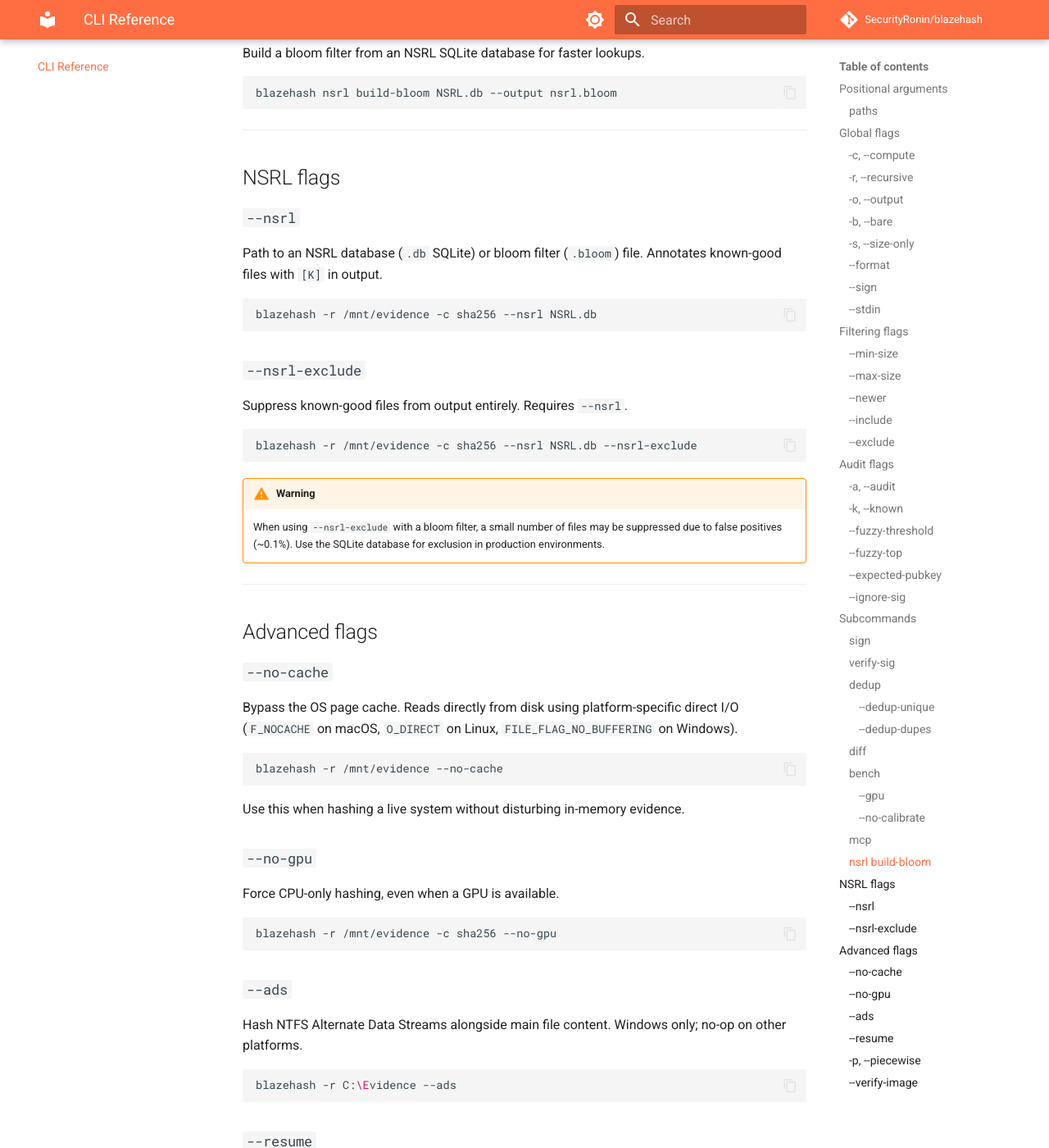
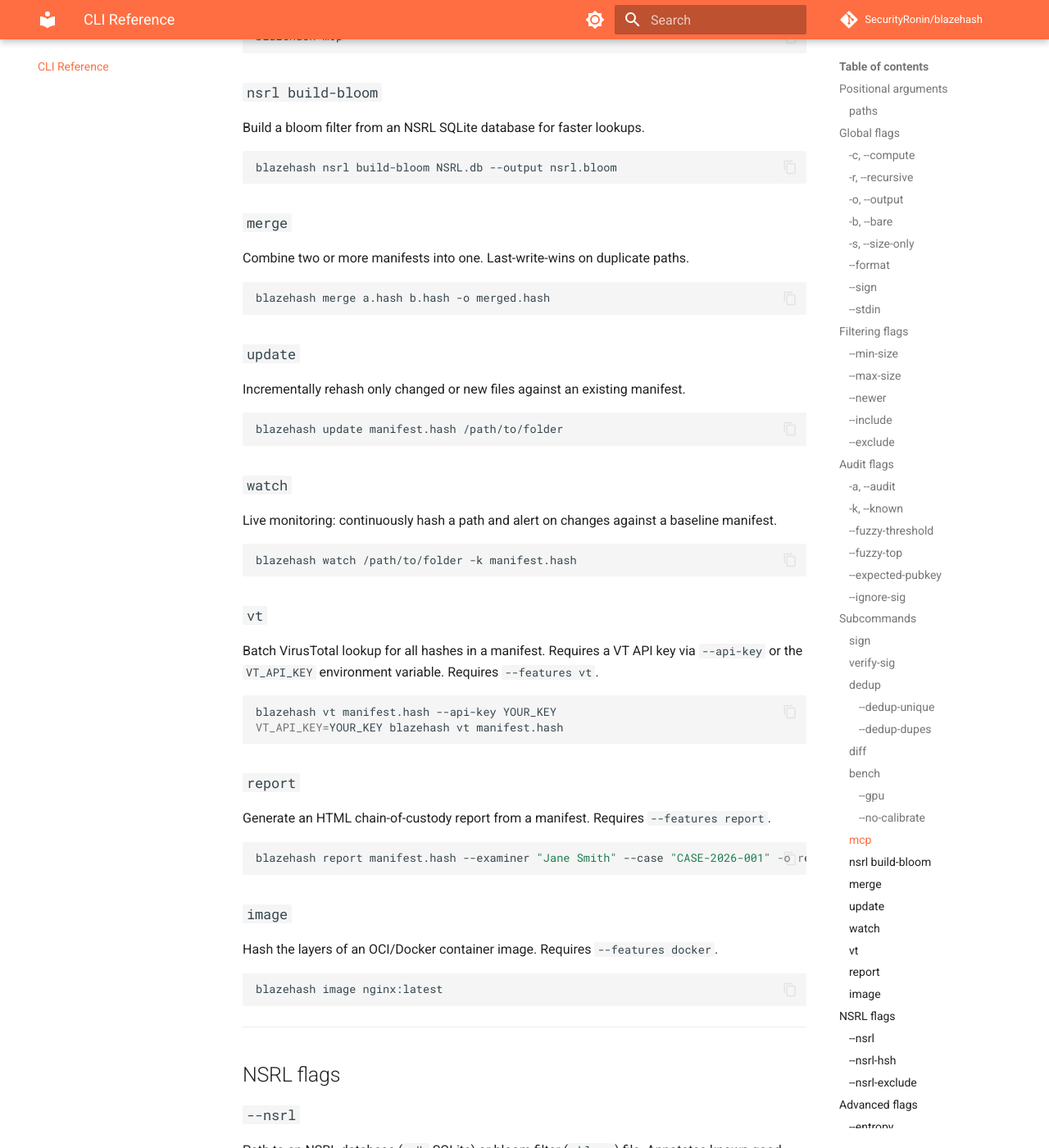
Before and after one commit to SecurityRonin/blazehash, an MkDocs documentation site: the page built from docs/cli-reference.md, in a window 1280 px wide and 1400 px high, scrolled down 6511 px. Shown: the whole window at 82% size. Built offline with MkDocs 1.6.1 and Material for MkDocs 9.7.7, drawn with Linux system fonts in a browser that asks for light colours; comment, search, counter and statistics services are not loaded; some of the changed text lies outside the part shown.

Commit message:
docs: document feature batch 2 subcommands and flags
Add merge, update, watch, vt, report, image subcommands; --entropy,
--nsrl-hsh, --yara flags; sqlite/parquet --format values; and an
Optional Features table to README and cli-reference.md.

Co-Authored-By: Claude Sonnet 4.6 <noreply@anthropic.com>

````diff
--- a/docs/cli-reference.md
+++ b/docs/cli-reference.md
@@ -78,6 +78,8 @@ blazehash -r /mnt/evidence --format dfxml -o report.xml
 | `csv` | Comma-separated values |
 | `json` | JSON array |
 | `jsonl` | Newline-delimited JSON (one object per line) |
+| `sqlite` | SQLite database (requires `--features nsrl`) |
+| `parquet` | Apache Parquet columnar file (requires `--features parquet-output`) |
 
 ### `--sign`
 
@@ -304,6 +306,55 @@ Build a bloom filter from an NSRL SQLite database for faster lookups.
 blazehash nsrl build-bloom NSRL.db --output nsrl.bloom
 ```
 
+### `merge`
+
+Combine two or more manifests into one. Last-write-wins on duplicate paths.
+
+```bash
+blazehash merge a.hash b.hash -o merged.hash
+```
+
+### `update`
+
+Incrementally rehash only changed or new files against an existing manifest.
+
+```bash
+blazehash update manifest.hash /path/to/folder
+```
+
+### `watch`
+
+Live monitoring: continuously hash a path and alert on changes against a baseline manifest.
+
+```bash
+blazehash watch /path/to/folder -k manifest.hash
+```
+
+### `vt`
+
+Batch VirusTotal lookup for all hashes in a manifest. Requires a VT API key via `--api-key` or the `VT_API_KEY` environment variable. Requires `--features vt`.
+
+```bash
+blazehash vt manifest.hash --api-key YOUR_KEY
+VT_API_KEY=YOUR_KEY blazehash vt manifest.hash
+```
+
+### `report`
+
+Generate an HTML chain-of-custody report from a manifest. Requires `--features report`.
+
+```bash
+blazehash report manifest.hash --examiner "Jane Smith" --case "CASE-2026-001" -o report.html
+```
+
+### `image`
+
+Hash the layers of an OCI/Docker container image. Requires `--features docker`.
+
+```bash
+blazehash image nginx:latest
+```
+
 ---
 
 ## NSRL flags
@@ -314,6 +365,14 @@ Path to an NSRL database (`.db` SQLite) or bloom filter (`.bloom`) file. Annotat
 
 ```bash
 blazehash -r /mnt/evidence -c sha256 --nsrl NSRL.db
+```
+
+### `--nsrl-hsh`
+
+Path to a NIST NSRL flat `.hsh` hashset file (alternative to the SQLite `--nsrl` database).
+
+```bash
+blazehash -r /mnt/evidence -c sha256 --nsrl-hsh NSRLFile.hsh
 ```
 
 ### `--nsrl-exclude`
@@ -330,6 +389,22 @@ blazehash -r /mnt/evidence -c sha256 --nsrl NSRL.db --nsrl-exclude
 ---
 
 ## Advanced flags
+
+### `--entropy`
+
+Compute and display the Shannon entropy of each file alongside its hash. Values range 0.0–8.0; scores above 7.2 suggest encrypted, compressed, or packed content.
+
+```bash
+blazehash -r /mnt/evidence --entropy
+```
+
+### `--yara`
+
+Run YARA rule matching during the directory walk. Requires `--features yara`.
+
+```bash
+blazehash -r /mnt/evidence --yara rules.yar
+```
 
 ### `--no-cache`
 
````
Also changed, not shown: README.md (+29 -1 lines).
